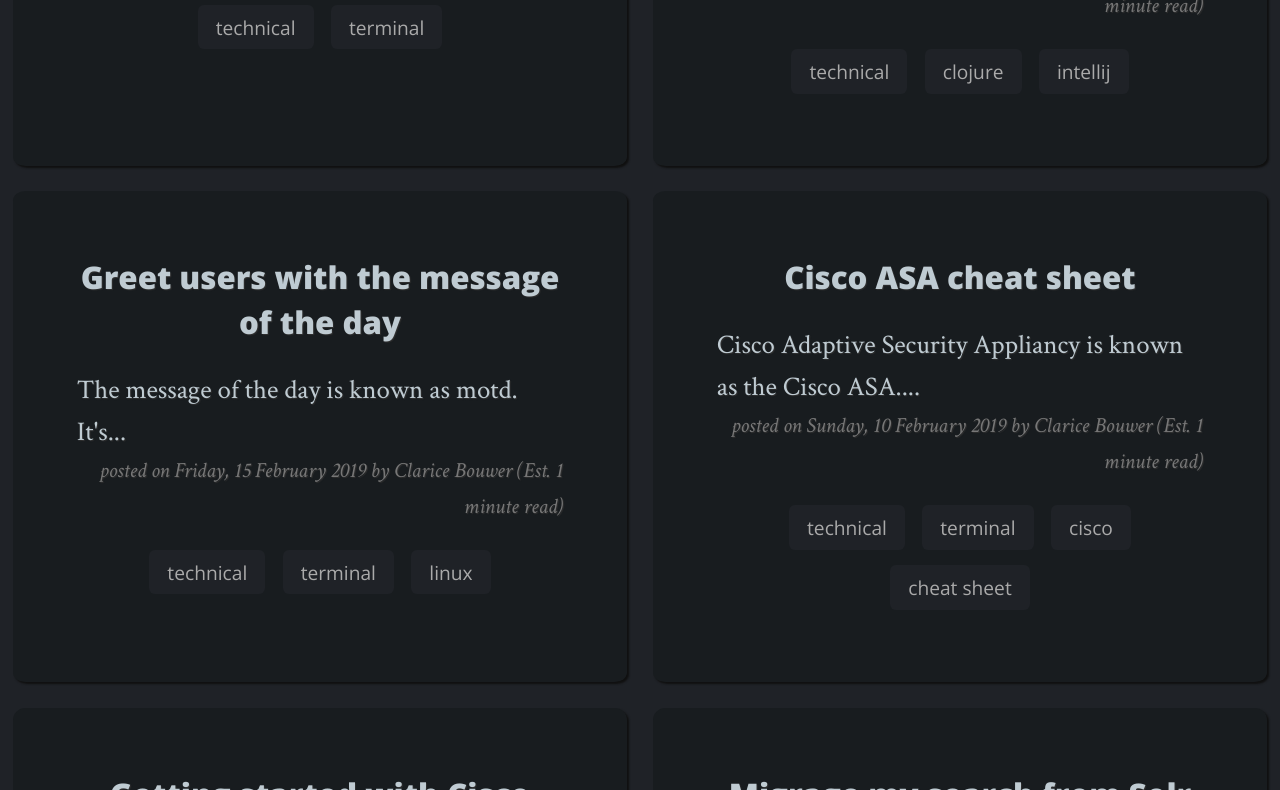
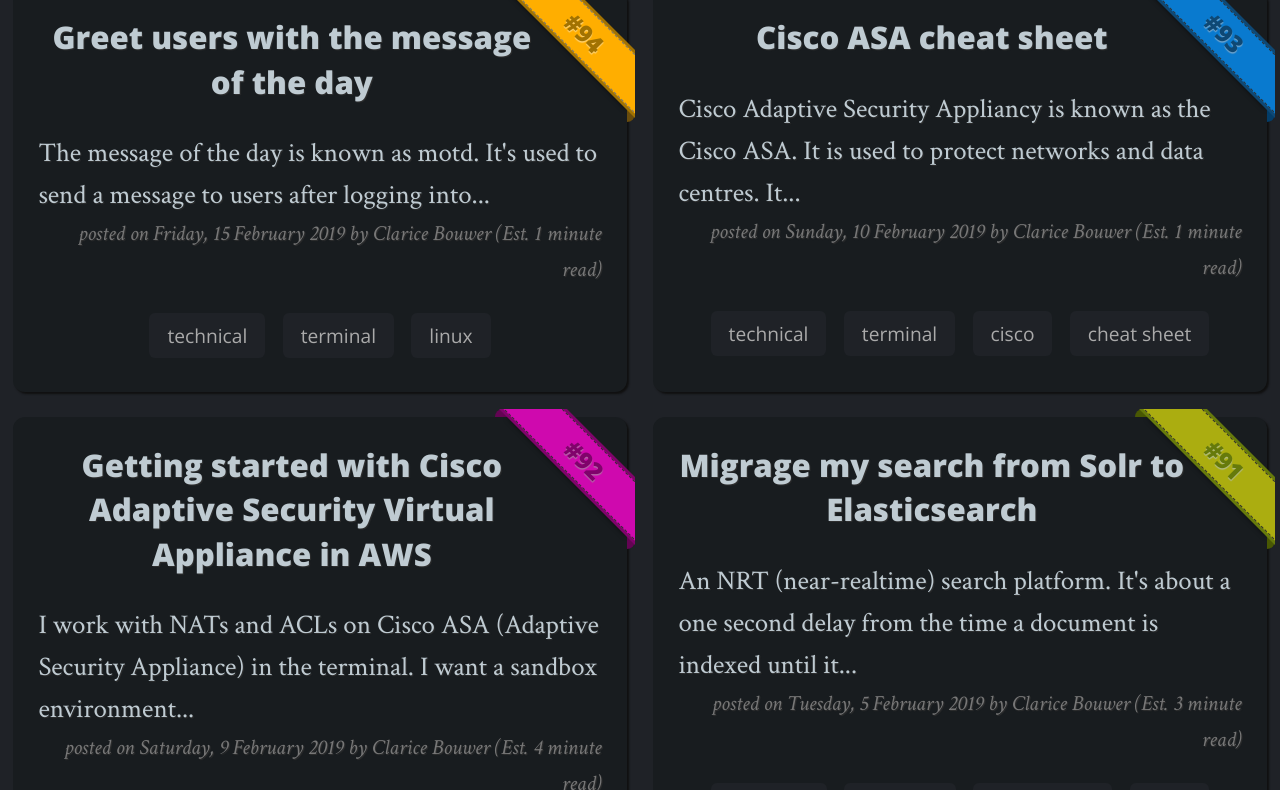
Before and after one commit to cbillowes/curious-programmer-nitrogen, a Gatsby site: page /archives in a window 1280 px wide. Shown: the part 2010-2800 px from the top of the page. Built offline with nearby package versions, Linux system fonts and the light colour scheme; Gatsby itself is replaced by a stand-in of ours.

Commit message:
Add numbers to archived posts and increase word limit

```diff
--- a/src/components/post.js
+++ b/src/components/post.js
@@ -8,9 +8,11 @@
 import Constants from '../../gatsby-data'
 
 const colors = Constants.theme.colors
+const fonts = Constants.theme.fonts
 const Container = styled.section`
   max-width: 960px;
   margin: 0 auto;
+  position: relative;
 
   h1 {
     text-align: center;
@@ -47,6 +49,51 @@
   a {
     color: ${colors.accentFirst};
   }
+`
+
+const Wrap = styled.div`
+  width: 100%;
+  height: 188px;
+  position: absolute;
+  top: -8px;
+  left: 8px;
+  overflow: hidden;
+
+  &:before, &:after {
+    content: "";
+    position: absolute;
+  }
+  &:before {
+    width: 40px;
+    height: 8px;
+    right: 100px;
+    border-radius: 8px 8px 0px 0px;
+  }
+  &:after {
+    width: 8px;
+    height: 40px;
+    right: 0px;
+    top: 100px;
+    border-radius: 0px 8px 8px 0px;
+  }
+`
+
+const Ribbon = styled.div`
+  width: 200px;
+  height: 40px;
+  line-height: 40px;
+  position: absolute;
+  top: 30px;
+  right: -50px;
+  z-index: 2;
+  overflow: hidden;
+  -webkit-transform: rotate(45deg);
+  transform: rotate(45deg);
+  border: 1px dashed;
+  text-align: center;
+  font-family: ${fonts.sans};
+  font-size: 1rem;
+  font-weight: bold;
 `
 
 function metadataComponent(date, author, ttr) {
@@ -95,7 +142,7 @@
   )
 }
 
-function Post({ summary, limit, title, slug, tags, date, author, ttr, blurb, excerpt, children }) {
+function Post({ summary, limit, title, slug, tags, date, author, ttr, blurb, excerpt, number, children }) {
   const article =
     typeof children === `string` ?
     <PostContainer
@@ -108,6 +155,13 @@
   return (
     <>
       <Container key={slug} className="post">
+        {number ?
+          <Wrap className="wrap">
+            <Ribbon className="ribbon">
+              #{number}
+            </Ribbon>
+           </Wrap>:
+          <></>}
         {postHeadingComponent(title, slug)}
         {summary ?
           <>
--- a/src/components/posts.js
+++ b/src/components/posts.js
@@ -7,11 +7,13 @@
 const Posts = ({ edges, truncate }) => {
   if (!edges || edges.length === 0) return <div>{Lang.noPostsAvailable}</div>
 
+  let index = edges.length +1
   return edges.map(edge => {
     const { html, timeToRead, excerpt } = edge.node
     const { slug, date } = edge.node.fields
     const { title, tags, blurb } = edge.node.frontmatter
     const tagCollection = tags ? tags.join(`,`) : ``
+    index--
     return (
       <Post
         key={slug}
@@ -23,6 +25,7 @@
         date={date}
         ttr={timeToRead}
         excerpt={blurb || excerpt}
+        number={index}
       >
         {html}
       </Post>
--- a/src/pages/archives.css
+++ b/src/pages/archives.css
@@ -20,9 +20,9 @@
 .archives .post {
   background-color: #181c1f;
   margin: 1%;
-  border-radius: 2%;
-  width: 38%;
-  padding: 5%;
+  border-radius: .5rem;
+  width: 44%;
+  padding: 2%;
   box-shadow: 2px 2px 2px #101010;
 }
 
@@ -31,6 +31,7 @@
   line-height: 1.85rem;
   margin-top: 0;
   margin-bottom: 5%;
+  max-width: 90%;
 }
 
 .archives .post h1 a {
@@ -63,3 +64,55 @@
   background-color: #c6c91c;
   color: #181c1f;
 }
+
+.archives .post:nth-child(n+1) .wrap:before,
+.archives .post:nth-child(n+1) .wrap:after {
+  background-color: #495803;
+}
+
+.archives .post:nth-child(n+1) .ribbon {
+  background-color: #abad10;
+  border: dashed 1px #303030;
+  color: #667a0b;
+  text-shadow: 1px 1px 1px #b1bb83;
+  box-shadow:0 0 0 3px #667a0b,  0px 21px 5px -18px rgba(0,0,0,0.6);
+}
+
+.archives .post:nth-child(2n+1) .wrap:before,
+.archives .post:nth-child(2n+1) .wrap:after {
+  background-color: #630453;
+}
+
+.archives .post:nth-child(2n+1) .ribbon {
+  background-color: #cf09ae;
+  border: dashed 1px #303030;
+  color: #80036b;
+  text-shadow: 1px 1px 1px #b168a5;
+  box-shadow:0 0 0 3px #80036b,  0px 21px 5px -18px rgba(0,0,0,0.6);
+}
+
+.archives .post:nth-child(3n+1) .wrap:before,
+.archives .post:nth-child(3n+1) .wrap:after {
+  background-color: #033d69;
+}
+
+.archives .post:nth-child(3n+1) .ribbon {
+  background-color: #097acf;
+  border: dashed 1px #303030;
+  color: #0e4874;
+  text-shadow: 1px 1px 1px #6ba2cc;
+  box-shadow:0 0 0 3px #0e4874,  0px 21px 5px -18px rgba(0,0,0,0.6);
+}
+
+.archives .post:nth-child(4n+1) .wrap:before,
+.archives .post:nth-child(4n+1) .wrap:after {
+  background-color: #694c0c;
+}
+
+.archives .post:nth-child(4n+1) .ribbon {
+  background-color: #ffae00;
+  border: dashed 1px #777;
+  color: #a17202;
+  text-shadow: 1px 1px 1px #fdd06e;
+  box-shadow:0 0 0 3px #a17202,  0px 21px 5px -18px rgba(0,0,0,0.6);
+}
--- a/src/pages/archives.js
+++ b/src/pages/archives.js
@@ -8,11 +8,11 @@
 const ArchivesPage = (props) => (
   <Layout className="archives-page">
     <SEO title="Archives" />
-    <H1 className="heading">Archives</H1>
+    <H1 className="heading">Archives of all the things</H1>
     <div className="archives">
       <Posts
         edges={props.data.allMarkdownRemark.edges}
-        truncate={10}
+        truncate={20}
       />
     </div>
   </Layout>
```
